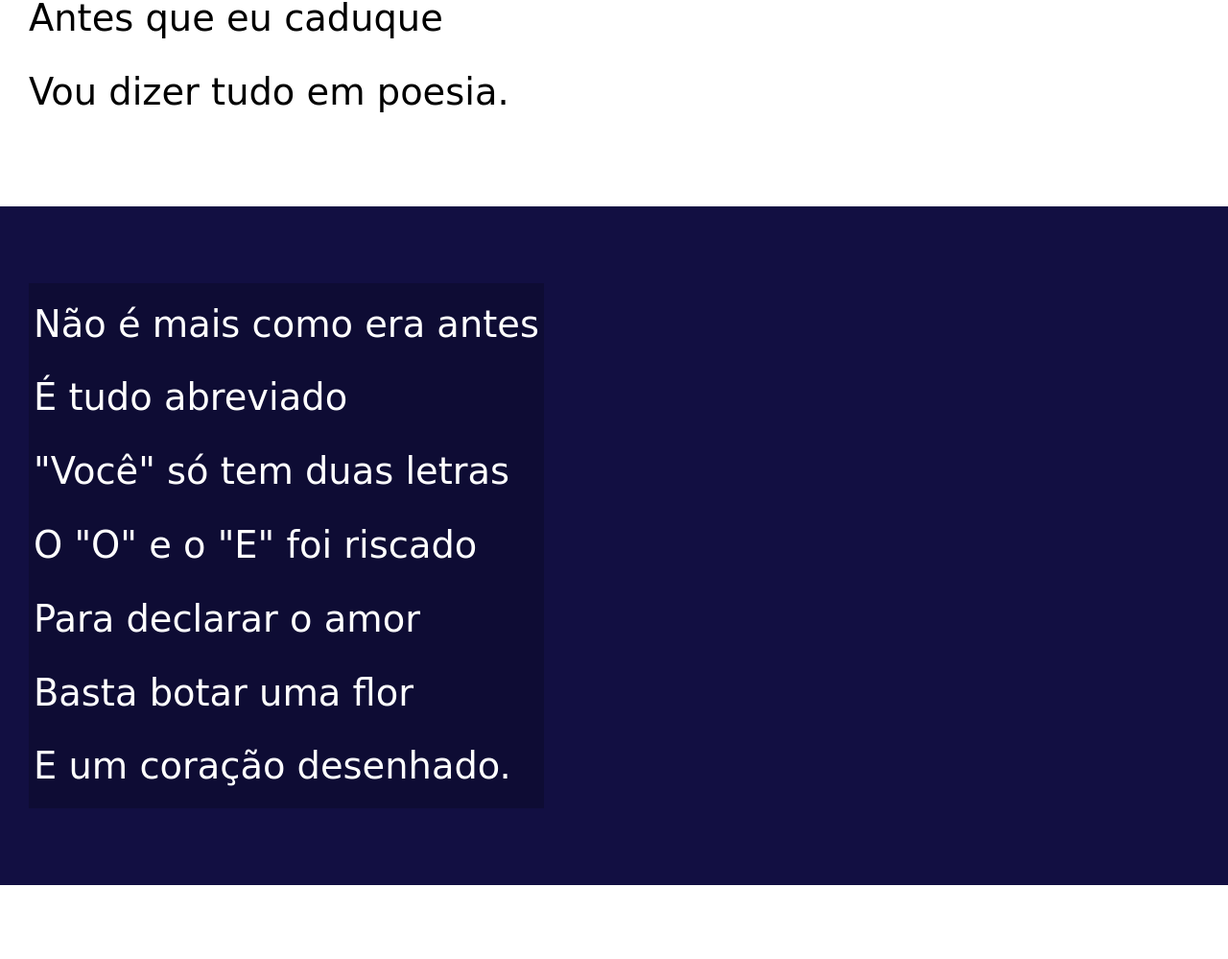
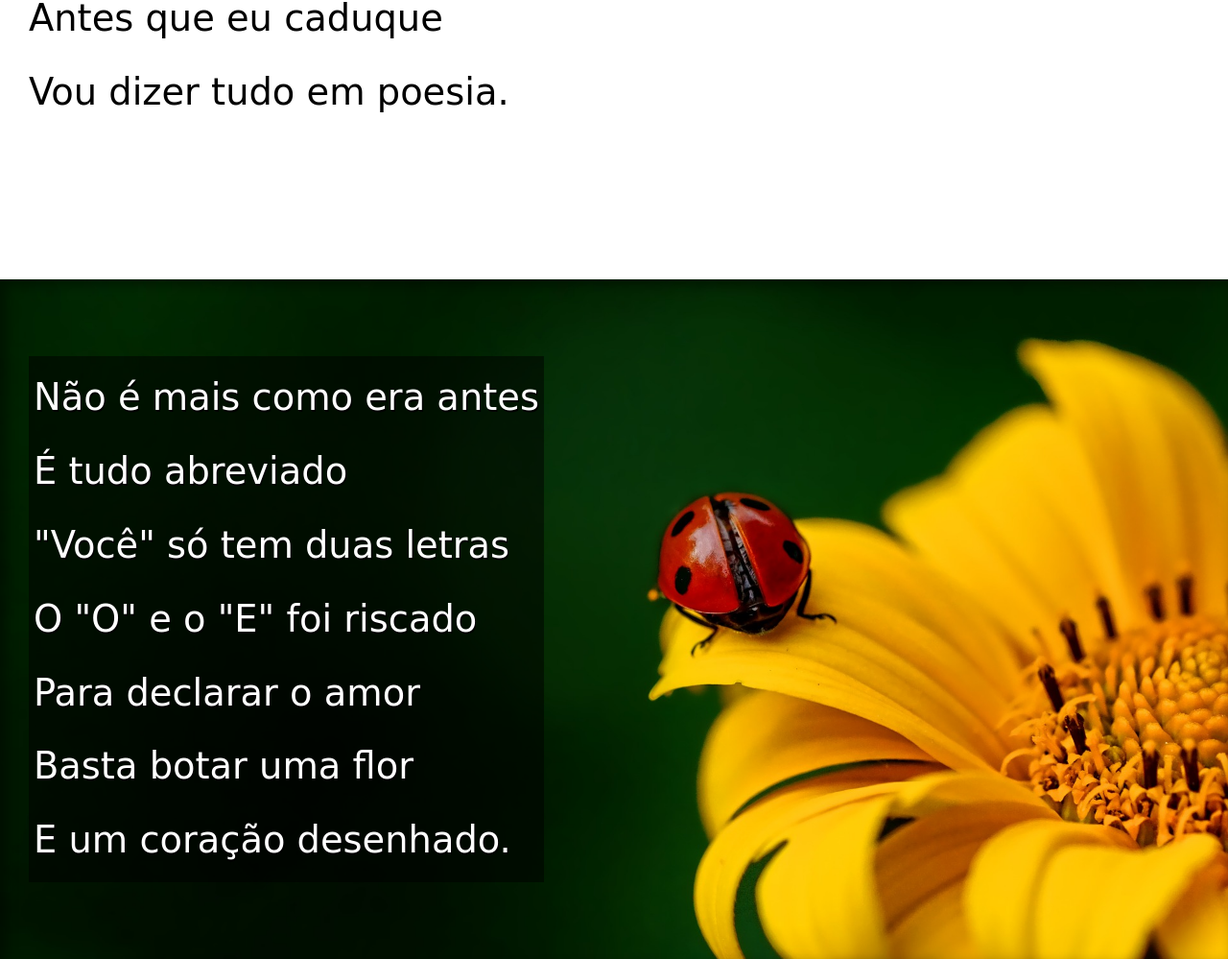
Before and after one commit to millena-kppn/desafios-estudos, a plain HTML site: page modulo 03/exercício012/index.html in a window 1280 px wide. Shown: the part 749-1748 px from the top of the page at 96% size. Drawn offline with Linux system fonts and the light colour scheme.

Commit message:
add declarações ao projeto do modulo 03 Ex012

```diff
--- a/modulo 03/exercício012/estilo/style.css
+++ b/modulo 03/exercício012/estilo/style.css
@@ -9,7 +9,7 @@
 @import url('https://fonts.googleapis.com/css2?family=Passion+One:wght@400;700;900&family=Sriracha&display=swap');
 /* fonte3 */
 @import url('https://fonts.googleapis.com/css2?family=Passion+One:wght@400;700;900&family=Sriracha&display=swap');
-/* desenvovendo var com :root */
+/* desenvolvendo var com :root */
 :root{
    --fonte1: Verdana, Geneva, Tahoma, sans-serif;
    --fonte2:'Passion One', sans-serif;
@@ -52,18 +52,32 @@ section{
    font-family: var(--fonte3);
    font-size: 3vw;
 }
+section > p{
+   padding-bottom: 2em;
+}
 section.normal{
    background-color: white;
    color: black;
 }
 section.imagem{
    background-color: rgb(18, 15, 66);
+   background-size: cover;
    color: white;
+   box-shadow: inset 6px 6px 13px 0px rgba(0, 0, 0, 0.418);
+   background-attachment: fixed;
 }
 section.imagem > p{
    display: inline-block;
    padding: 5px;
-   background-color: rgba(0, 0, 0, 0.219);
+   background-color: rgba(0, 0, 0, 0.514);
+   text-shadow: 1px 2px 0px black;
+}
+section#img01{
+background-image: url(../imagens/background001.jpg);
+background-position: right center;
+}
+section#img02{
+background-image: url(../imagens/background002.jpg);
 }
 footer{
    background-color:black ;
--- a/modulo 03/exercício012/index.html
+++ b/modulo 03/exercício012/index.html
@@ -24,7 +24,7 @@
          </p>
       </section>
 
-      <section class="imagem">
+      <section class="imagem" id="img01">
          <p>
             Não é mais como era antes<br>
             É tudo abreviado<br>
@@ -57,7 +57,7 @@
             </p>
       </section>
 
-      <section class="imagem">
+      <section class="imagem" id="img02">
          <p>
             Tenho saudade das cartas<br>
             Escritas com a própria mão<br>
```
